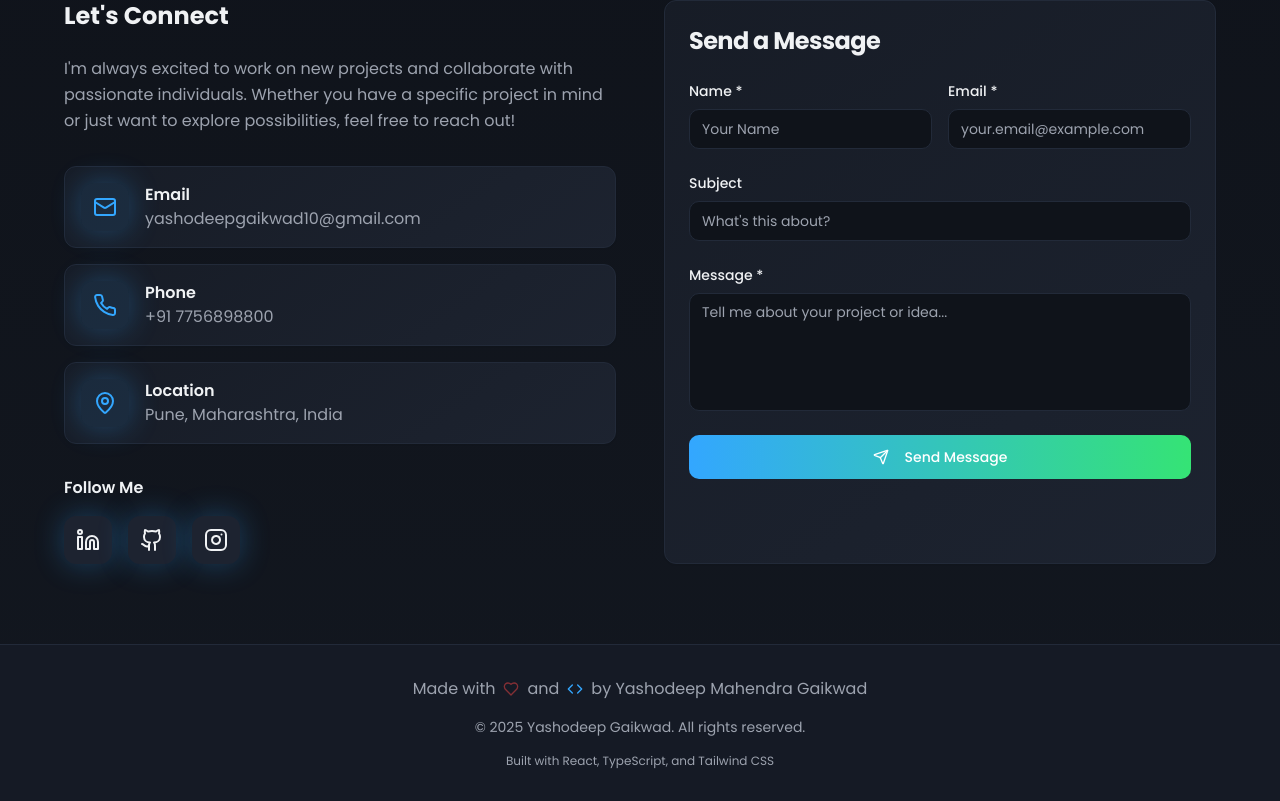
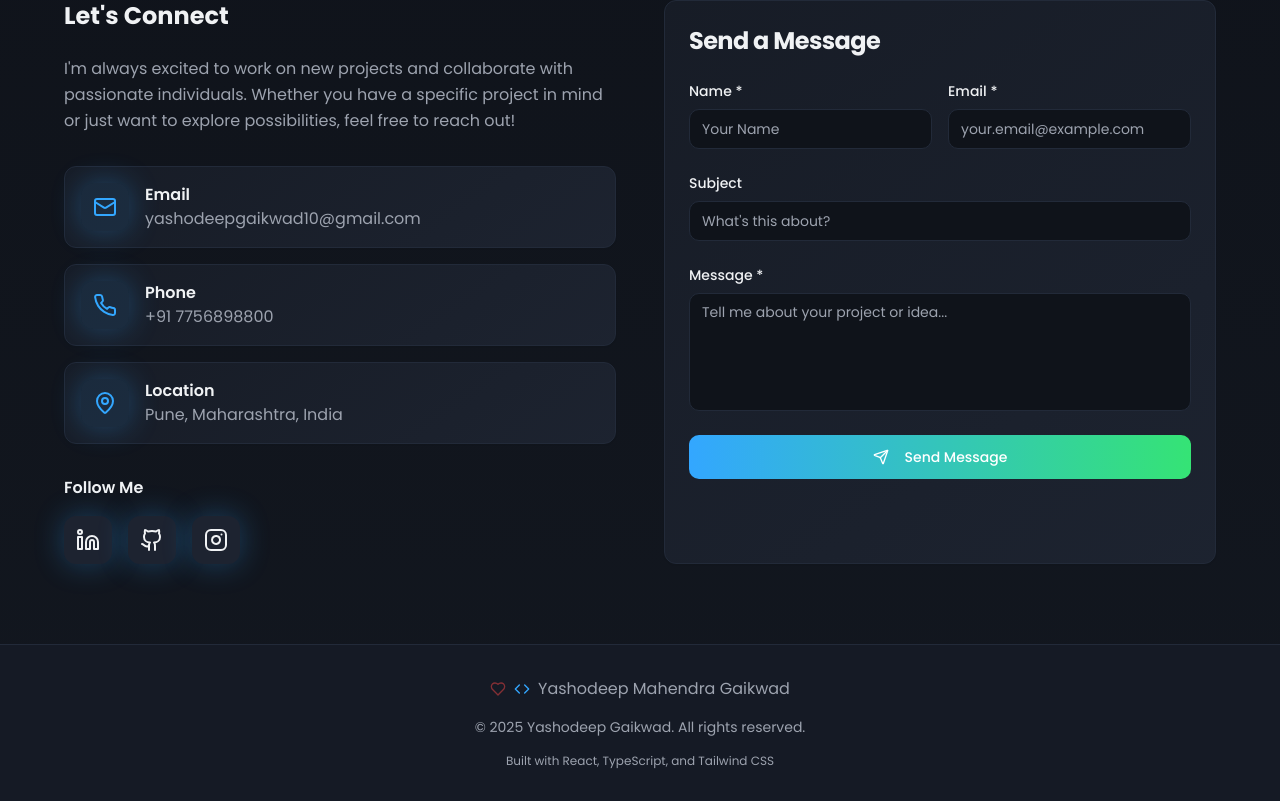
Before and after one commit to Yashodeep-Gaikwad/Portfolio-v2, a React (Vite) app: page / in a window 1280 px wide. Shown: the part 6924-7725 px from the top of the page. Built offline with nearby package versions, Linux system fonts and the light colour scheme.

Commit message:
Update text in footer

```diff
--- a/src/components/Footer.tsx
+++ b/src/components/Footer.tsx
@@ -9,11 +9,9 @@ const Footer = () => {
         <div className="text-center space-y-4">
           {/* Main text */}
           <p className="text-muted-foreground flex items-center justify-center gap-2 flex-wrap">
-            <span>Made with</span>
             <Heart className="h-4 w-4 text-red-500 animate-pulse" />
-            <span>and</span>
             <Code className="h-4 w-4 text-primary" />
-            <span>by Yashodeep Mahendra Gaikwad</span>
+            <span>Yashodeep Mahendra Gaikwad</span>
           </p>
 
           {/* Copyright */}
```
